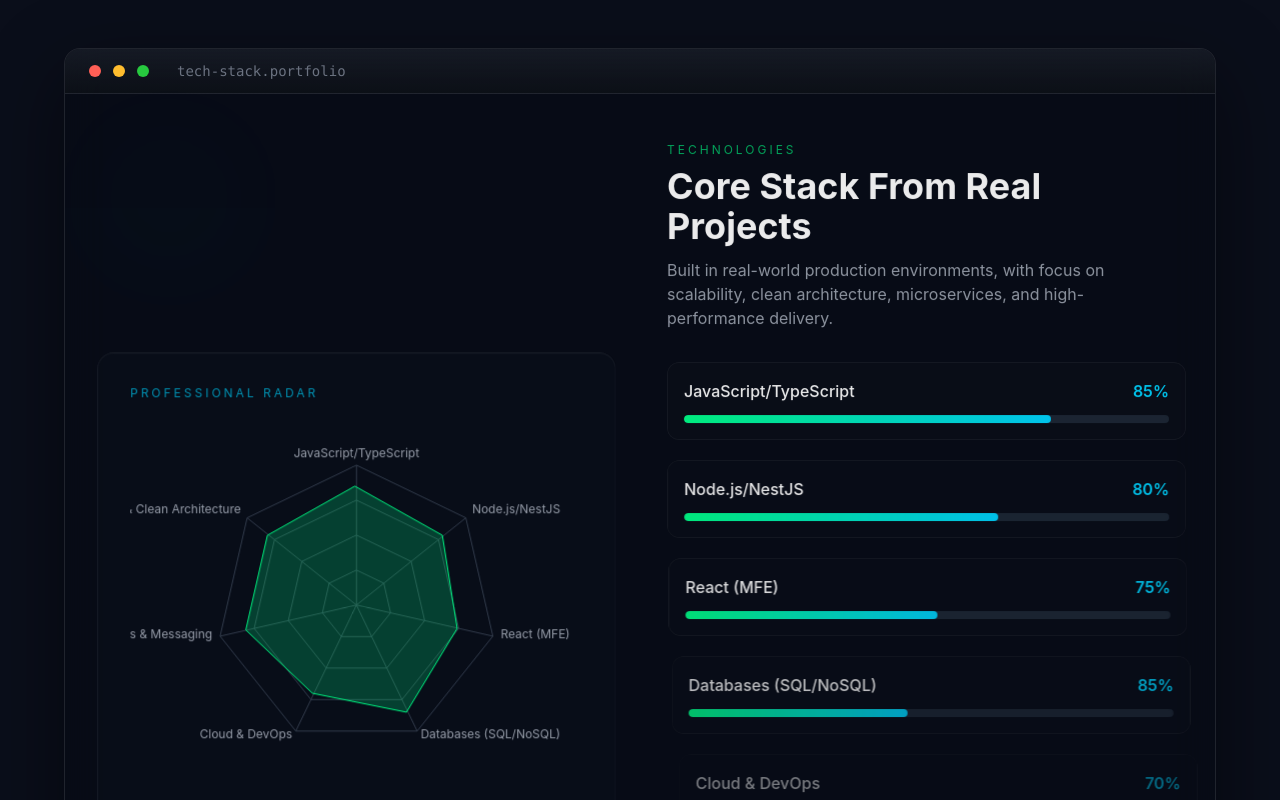
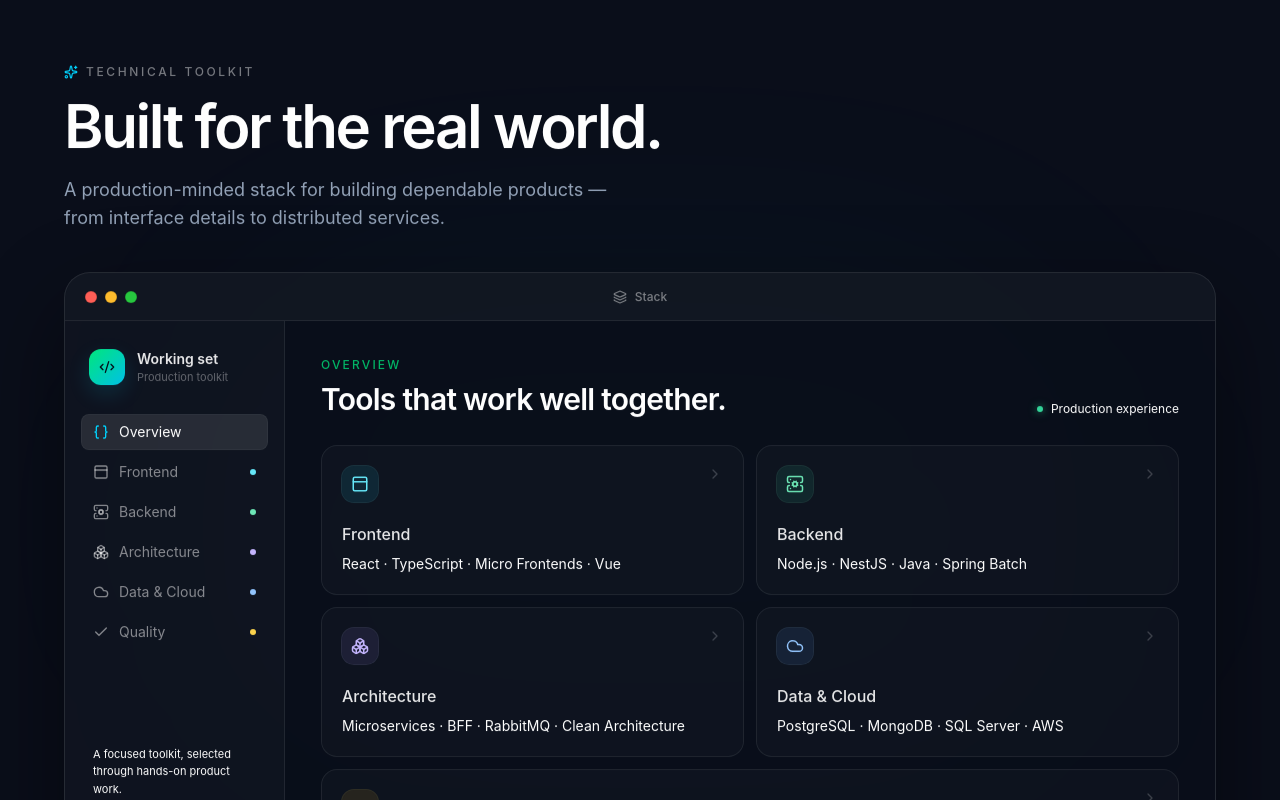
Before and after one commit to flaviozno/portfolio, a React (Vite) app: page / in a window 1280 px wide. Shown: the part 1640-2440 px from the top of the page. Built offline with nearby package versions, Linux system fonts and the light colour scheme.

Commit message:
fix: stack layout

```diff
--- a/src/components/TechStack.jsx
+++ b/src/components/TechStack.jsx
@@ -1,26 +1,107 @@
-import { useRef, useEffect, useState } from "react";
+import { useEffect, useRef, useState } from "react";
 import {
-  RadarChart,
-  PolarGrid,
-  PolarAngleAxis,
-  Radar,
-  ResponsiveContainer,
-} from "recharts";
+  Boxes,
+  Braces,
+  Check,
+  ChevronRight,
+  Cloud,
+  Code2,
+  Layers3,
+  PanelTop,
+  ServerCog,
+  Sparkles,
+} from "lucide-react";
 
-const data = [
-  { skill: "JavaScript/TypeScript", level: 85 },
-  { skill: "Node.js/NestJS", level: 80 },
-  { skill: "React (MFE)", level: 75 },
-  { skill: "Databases (SQL/NoSQL)", level: 85 },
-  { skill: "Cloud & DevOps", level: 70 },
-  { skill: "Microservices & Messaging", level: 80 },
-  { skill: "Testing & Clean Architecture", level: 80 },
+const stackGroups = [
+  {
+    id: "frontend",
+    label: "Frontend",
+    eyebrow: "Interfaces",
+    title: "Frontend systems",
+    description:
+      "Modular, accessible interfaces designed to stay fast as products grow.",
+    icon: PanelTop,
+    accent: "cyan",
+    technologies: ["React", "TypeScript", "Micro Frontends", "Vue", "Tailwind CSS"],
+  },
+  {
+    id: "backend",
+    label: "Backend",
+    eyebrow: "Services",
+    title: "Backend development",
+    description:
+      "Reliable services with clear boundaries, thoughtful APIs, and maintainable business rules.",
+    icon: ServerCog,
+    accent: "green",
+    technologies: ["Node.js", "NestJS", "Java", "Spring Batch", "Laravel", ".NET"],
+  },
+  {
+    id: "architecture",
+    label: "Architecture",
+    eyebrow: "Structure",
+    title: "Distributed architecture",
+    description:
+      "Systems organized for independent delivery, resilience, and long-term evolution.",
+    icon: Boxes,
+    accent: "violet",
+    technologies: ["Microservices", "BFF", "RabbitMQ", "Clean Architecture", "REST APIs"],
+  },
+  {
+    id: "data-cloud",
+    label: "Data & Cloud",
+    eyebrow: "Infrastructure",
+    title: "Data and cloud",
+    description:
+      "Practical infrastructure and data choices for production workloads at different scales.",
+    icon: Cloud,
+    accent: "blue",
+    technologies: ["PostgreSQL", "MongoDB", "SQL Server", "AWS", "Azure", "Docker"],
+  },
+  {
+    id: "quality",
+    label: "Quality",
+    eyebrow: "Delivery",
+    title: "Quality and delivery",
+    description:
+      "A delivery workflow centered on predictable changes, useful tests, and team clarity.",
+    icon: Check,
+    accent: "amber",
+    technologies: ["Automated Testing", "Git", "CI/CD", "Code Review", "Agile Delivery"],
+  },
 ];
+
+const accentStyles = {
+  cyan: {
+    icon: "bg-cyan-400/10 text-cyan-300 ring-cyan-300/15",
+    dot: "bg-cyan-300",
+    glow: "from-cyan-400/10",
+  },
+  green: {
+    icon: "bg-emerald-400/10 text-emerald-300 ring-emerald-300/15",
+    dot: "bg-emerald-300",
+    glow: "from-emerald-400/10",
+  },
+  violet: {
+    icon: "bg-violet-400/10 text-violet-300 ring-violet-300/15",
+    dot: "bg-violet-300",
+    glow: "from-violet-400/10",
+  },
+  blue: {
+    icon: "bg-blue-400/10 text-blue-300 ring-blue-300/15",
+    dot: "bg-blue-300",
+    glow: "from-blue-400/10",
+  },
+  amber: {
+    icon: "bg-amber-400/10 text-amber-300 ring-amber-300/15",
+    dot: "bg-amber-300",
+    glow: "from-amber-400/10",
+  },
+};
 
 const TechStack = () => {
   const ref = useRef(null);
   const [isInView, setIsInView] = useState(false);
-  const [isMobile, setIsMobile] = useState(false);
+  const [activeGroup, setActiveGroup] = useState("overview");
 
   useEffect(() => {
     const observer = new IntersectionObserver(
@@ -30,170 +111,256 @@
           observer.unobserve(entry.target);
         }
       },
-      { threshold: 0.1, rootMargin: "-100px" },
+      { threshold: 0.1, rootMargin: "-80px" },
     );
 
-    if (ref.current) {
-      observer.observe(ref.current);
-    }
+    if (ref.current) observer.observe(ref.current);
 
     return () => observer.disconnect();
   }, []);
 
-  useEffect(() => {
-    const checkMobile = () => {
-      setIsMobile(window.innerWidth < 768);
-    };
-
-    checkMobile();
-    window.addEventListener("resize", checkMobile);
-
-    return () => window.removeEventListener("resize", checkMobile);
-  }, []);
-
-  const radarData = isMobile
-    ? data.map((item) => {
-        const shortLabelMap = {
-          "JavaScript/TypeScript": "JS/TS",
-          "Node.js/NestJS": "Node/Nest",
-          "React (MFE)": "React",
-          "Databases (SQL/NoSQL)": "DB",
-          "Cloud & DevOps": "Cloud",
-          "Microservices & Messaging": "Microservices",
-          "Testing & Clean Architecture": "Testing",
-        };
-
-        return {
-          ...item,
-          radarSkill: shortLabelMap[item.skill] ?? item.skill,
-        };
-      })
-    : data.map((item) => ({
-        ...item,
-        radarSkill: item.skill,
-      }));
+  const selectedGroup = stackGroups.find((group) => group.id === activeGroup);
+  const SelectedIcon = selectedGroup?.icon;
 
   return (
     <section
       id="tech"
       ref={ref}
-      className="flex min-h-screen items-center justify-center px-6 py-20"
+      className="relative flex min-h-screen items-center overflow-hidden px-4 py-24 sm:px-6"
     >
-      <div className="w-full max-w-6xl">
-        <div className="overflow-hidden rounded-2xl border border-white/10 bg-[rgba(5,8,16,0.3)] shadow-[0_25px_80px_rgba(0,0,0,0.45)] backdrop-blur-[20px]">
-          <div className="flex items-center gap-3 border-b border-white/5 bg-[linear-gradient(to_bottom,rgba(25,30,40,0.8),rgba(13,17,23,0.8))] px-6 py-3">
-            <div className="h-3 w-3 rounded-full bg-[#ff5f56]" />
-            <div className="h-3 w-3 rounded-full bg-[#ffbd2e]" />
-            <div className="h-3 w-3 rounded-full bg-[#27c93f]" />
-            <span className="ml-4 font-mono text-sm text-gray-500">
-              tech-stack.portfolio
-            </span>
+      <div className="pointer-events-none absolute left-1/2 top-1/2 h-[520px] w-[900px] -translate-x-1/2 -translate-y-1/2 rounded-full bg-cyan-400/[0.035] blur-[120px]" />
+
+      <div
+        className={`relative mx-auto w-full max-w-6xl transition-all duration-1000 ${
+          isInView ? "translate-y-0 opacity-100" : "translate-y-8 opacity-0"
+        }`}
+      >
+        <div className="mb-10 max-w-2xl">
+          <div className="mb-4 flex items-center gap-2 text-xs font-medium uppercase tracking-[0.22em] text-white/45">
+            <Sparkles className="h-3.5 w-3.5 text-terminal-accent" />
+            Technical toolkit
+          </div>
+          <h2 className="text-4xl font-semibold tracking-[-0.04em] text-white sm:text-5xl md:text-6xl">
+            Built for the real world.
+          </h2>
+          <p className="mt-5 max-w-xl text-base leading-relaxed text-slate-400 sm:text-lg">
+            A production-minded stack for building dependable products — from
+            interface details to distributed services.
+          </p>
+        </div>
+
+        <div className="overflow-hidden rounded-[26px] border border-white/[0.12] bg-[#0b101b]/80 shadow-[0_32px_100px_rgba(0,0,0,0.45)] backdrop-blur-2xl">
+          <div className="relative flex h-12 items-center border-b border-white/[0.08] bg-white/[0.035] px-4 sm:px-5">
+            <div className="flex items-center gap-2" aria-hidden="true">
+              <span className="h-3 w-3 rounded-full bg-[#ff5f57] shadow-[inset_0_0_0_0.5px_rgba(0,0,0,0.25)]" />
+              <span className="h-3 w-3 rounded-full bg-[#febc2e] shadow-[inset_0_0_0_0.5px_rgba(0,0,0,0.25)]" />
+              <span className="h-3 w-3 rounded-full bg-[#28c840] shadow-[inset_0_0_0_0.5px_rgba(0,0,0,0.25)]" />
+            </div>
+
+            <div className="pointer-events-none absolute inset-x-0 flex items-center justify-center gap-2 text-xs font-medium text-white/45">
+              <Layers3 className="h-3.5 w-3.5" />
+              Stack
+            </div>
           </div>
 
-          <div className="relative px-8 py-12">
-            <div className="pointer-events-none absolute inset-0 opacity-30">
-              <div className="absolute left-10 top-10 h-32 w-32 rounded-full bg-terminal-accent/10 blur-3xl" />
-              <div className="absolute bottom-10 right-10 h-40 w-40 rounded-full bg-terminal-text/10 blur-3xl" />
-            </div>
+          <div className="grid min-h-[590px] md:grid-cols-[220px_minmax(0,1fr)]">
+            <aside className="border-b border-white/[0.08] bg-white/[0.025] p-3 md:border-b-0 md:border-r md:p-4">
+              <div className="mb-4 hidden items-center gap-3 px-2 py-3 md:flex">
+                <div className="flex h-9 w-9 items-center justify-center rounded-xl bg-gradient-to-br from-terminal-text/90 to-terminal-accent/90 text-[#061019] shadow-[0_8px_22px_rgba(0,212,255,0.14)]">
+                  <Code2 className="h-4 w-4" />
+                </div>
+                <div>
+                  <p className="text-sm font-semibold text-white/90">Working set</p>
+                  <p className="text-[11px] text-white/35">Production toolkit</p>
+                </div>
+              </div>
 
-            <div
-              className={`relative grid items-center gap-12 md:grid-cols-2 transition-all duration-1000 ${
-                isInView
-                  ? "translate-y-0 opacity-100"
-                  : "translate-y-10 opacity-0"
-              }`}
-            >
-              <div
-                className={`transition-all delay-150 duration-1000 ${
-                  isInView ? "scale-100 opacity-100" : "scale-95 opacity-0"
-                }`}
+              <nav
+                className="flex gap-1.5 overflow-x-auto pb-1 md:block md:space-y-1 md:overflow-visible md:pb-0"
+                aria-label="Stack categories"
               >
-                <div className="rounded-2xl border border-white/5 bg-gray-900/30 p-8 shadow-[inset_0_1px_0_rgba(255,255,255,0.03)]">
-                  <div className="mb-6">
-                    <p className="mb-2 text-xs uppercase tracking-[0.25em] text-terminal-accent/70">
-                      Professional Radar
+                <button
+                  type="button"
+                  onClick={() => setActiveGroup("overview")}
+                  aria-pressed={activeGroup === "overview"}
+                  className={`flex shrink-0 items-center gap-2.5 rounded-lg px-3 py-2 text-left text-sm transition-colors md:w-full ${
+                    activeGroup === "overview"
+                      ? "bg-white/[0.1] text-white shadow-[inset_0_0_0_1px_rgba(255,255,255,0.04)]"
+                      : "text-white/50 hover:bg-white/[0.045] hover:text-white/80"
+                  }`}
+                >
+                  <Braces className="h-4 w-4 text-terminal-accent" />
+                  Overview
+                </button>
+
+                {stackGroups.map((group) => {
+                  const Icon = group.icon;
+                  const styles = accentStyles[group.accent];
+
+                  return (
+                    <button
+                      key={group.id}
+                      type="button"
+                      onClick={() => setActiveGroup(group.id)}
+                      aria-pressed={activeGroup === group.id}
+                      className={`flex shrink-0 items-center gap-2.5 rounded-lg px-3 py-2 text-left text-sm transition-colors md:w-full ${
+                        activeGroup === group.id
+                          ? "bg-white/[0.1] text-white shadow-[inset_0_0_0_1px_rgba(255,255,255,0.04)]"
+                          : "text-white/50 hover:bg-white/[0.045] hover:text-white/80"
+                      }`}
+                    >
+                      <Icon className="h-4 w-4" />
+                      {group.label}
+                      <span
+                        className={`ml-auto hidden h-1.5 w-1.5 rounded-full md:block ${styles.dot}`}
+                      />
+                    </button>
+                  );
+                })}
+              </nav>
+
+              <div className="mt-auto hidden px-3 pb-1 pt-24 md:block">
+                <p className="text-[11px] leading-relaxed text-white/28">
+                  A focused toolkit, selected through hands-on product work.
+                </p>
+              </div>
+            </aside>
+
+            <div className="relative overflow-hidden p-5 sm:p-7 lg:p-9">
+              {activeGroup === "overview" ? (
+                <div key="overview" className="animate-[techFade_420ms_ease-out]">
+                  <div className="mb-7 flex flex-col justify-between gap-4 sm:flex-row sm:items-end">
+                    <div>
+                      <p className="mb-2 text-xs font-medium uppercase tracking-[0.18em] text-terminal-text/70">
+                        Overview
+                      </p>
+                      <h3 className="text-2xl font-semibold tracking-tight text-white sm:text-3xl">
+                        Tools that work well together.
+                      </h3>
+                    </div>
+                    <div className="flex items-center gap-2 text-xs text-white/38">
+                      <span className="h-1.5 w-1.5 rounded-full bg-emerald-400 shadow-[0_0_9px_rgba(52,211,153,0.7)]" />
+                      Production experience
+                    </div>
+                  </div>
+
+                  <div className="grid gap-3 sm:grid-cols-2">
+                    {stackGroups.map((group, index) => {
+                      const Icon = group.icon;
+                      const styles = accentStyles[group.accent];
+
+                      return (
+                        <button
+                          key={group.id}
+                          type="button"
+                          onClick={() => setActiveGroup(group.id)}
+                          className={`group relative overflow-hidden rounded-2xl border border-white/[0.075] bg-white/[0.025] p-5 text-left transition-all duration-300 hover:-translate-y-0.5 hover:border-white/[0.15] hover:bg-white/[0.045] ${
+                            index === stackGroups.length - 1
+                              ? "sm:col-span-2"
+                              : ""
+                          }`}
+                        >
+                          <div
+                            className={`pointer-events-none absolute inset-0 bg-gradient-to-br ${styles.glow} via-transparent to-transparent opacity-0 transition-opacity duration-300 group-hover:opacity-100`}
+                          />
+                          <div className="relative mb-5 flex items-start justify-between">
+                            <span
+                              className={`flex h-9 w-9 items-center justify-center rounded-xl ring-1 ${styles.icon}`}
+                            >
+                              <Icon className="h-[18px] w-[18px]" />
+                            </span>
+                            <ChevronRight className="h-4 w-4 text-white/20 transition-all duration-300 group-hover:translate-x-0.5 group-hover:text-white/50" />
+                          </div>
+                          <div className="relative">
+                            <p className="font-medium text-white/90">{group.label}</p>
+                            <p className="mt-2 line-clamp-1 text-sm text-white/38">
+                              {group.technologies.slice(0, 4).join(" · ")}
+                            </p>
+                          </div>
+                        </button>
+                      );
+                    })}
+                  </div>
+                </div>
+              ) : (
+                <div
+                  key={selectedGroup.id}
+                  className="animate-[techFade_420ms_ease-out]"
+                >
+                  <button
+                    type="button"
+                    onClick={() => setActiveGroup("overview")}
+                    className="mb-7 flex items-center gap-1.5 text-xs text-white/35 transition-colors hover:text-white/65"
+                  >
+                    <ChevronRight className="h-3.5 w-3.5 rotate-180" />
+                    All disciplines
+                  </button>
+
+                  <div className="mb-10 max-w-2xl">
+                    <span
+                      className={`mb-6 flex h-12 w-12 items-center justify-center rounded-2xl ring-1 ${accentStyles[selectedGroup.accent].icon}`}
+                    >
+                      <SelectedIcon className="h-6 w-6" />
+                    </span>
+                    <p className="mb-2 text-xs font-medium uppercase tracking-[0.18em] text-white/35">
+                      {selectedGroup.eyebrow}
+                    </p>
+                    <h3 className="text-3xl font-semibold tracking-[-0.03em] text-white sm:text-4xl">
+                      {selectedGroup.title}
+                    </h3>
+                    <p className="mt-4 max-w-xl text-base leading-relaxed text-slate-400">
+                      {selectedGroup.description}
                     </p>
                   </div>
 
-                  <ResponsiveContainer width="100%" height={isMobile ? 280 : 360}>
-                    <RadarChart data={radarData}>
-                      <PolarGrid stroke="#374151" />
-                      <PolarAngleAxis
-                        dataKey="radarSkill"
-                        tick={{ fill: "#9ca3af", fontSize: isMobile ? 10 : 12 }}
-                      />
-                      <Radar
-                        name="Skills"
-                        dataKey="level"
-                        stroke="#00ff88"
-                        fill="#00ff88"
-                        fillOpacity={0.22}
-                      />
-                    </RadarChart>
-                  </ResponsiveContainer>
-                </div>
-              </div>
-
-              <div
-                className={`transition-all delay-300 duration-1000 ${
-                  isInView
-                    ? "translate-x-0 opacity-100"
-                    : "translate-x-10 opacity-0"
-                }`}
-              >
-                <div className="mb-8">
-                  <p className="mb-2 text-xs uppercase tracking-[0.25em] text-terminal-text/70">
-                    Technologies
-                  </p>
-                  <h3 className="text-3xl font-bold text-white md:text-4xl">
-                    Core Stack From Real Projects
-                  </h3>
-                  <p className="mt-3 max-w-lg text-gray-400">
-                    Built in real-world production environments, with focus on
-                    scalability, clean architecture, microservices, and
-                    high-performance delivery.
-                  </p>
-                </div>
-
-                <div className="space-y-5">
-                  {data.map((item, index) => (
-                    <div
-                      key={item.skill}
-                      className={`rounded-xl border border-white/5 bg-white/[0.02] p-4 transition-all duration-700 hover:border-terminal-accent/20 hover:bg-white/[0.04] hover:shadow-[0_0_25px_rgba(0,255,136,0.05)] ${
-                        isInView
-                          ? "translate-x-0 opacity-100"
-                          : "translate-x-6 opacity-0"
-                      }`}
-                      style={{
-                        transitionDelay: `${250 + index * 120}ms`,
-                      }}
-                    >
-                      <div className="mb-3 flex items-center justify-between">
-                        <span className="font-medium text-white">
-                          {item.skill}
+                  <div className="overflow-hidden rounded-2xl border border-white/[0.08] bg-white/[0.025]">
+                    {selectedGroup.technologies.map((technology, index) => (
+                      <div
+                        key={technology}
+                        className="flex items-center gap-4 border-b border-white/[0.06] px-4 py-3.5 last:border-b-0 sm:px-5"
+                      >
+                        <span className="w-5 font-mono text-[11px] text-white/20">
+                          {String(index + 1).padStart(2, "0")}
                         </span>
-                        <span className="font-semibold text-terminal-accent">
-                          {item.level}%
+                        <span className="text-sm font-medium text-white/80">
+                          {technology}
                         </span>
-                      </div>
-
-                      <div className="h-2 overflow-hidden rounded-full bg-gray-800">
-                        <div
-                          className="h-full rounded-full bg-gradient-to-r from-terminal-text to-terminal-accent transition-all duration-1000 ease-out"
-                          style={{
-                            width: isInView ? `${item.level}%` : "0%",
-                            transitionDelay: `${400 + index * 120}ms`,
-                          }}
+                        <span
+                          className={`ml-auto h-1.5 w-1.5 rounded-full ${accentStyles[selectedGroup.accent].dot}`}
                         />
                       </div>
-                    </div>
-                  ))}
+                    ))}
+                  </div>
                 </div>
-              </div>
+              )}
             </div>
+          </div>
+
+          <div className="flex h-9 items-center justify-between border-t border-white/[0.07] bg-black/15 px-4 text-[10px] text-white/25 sm:px-5">
+            <span>{activeGroup === "overview" ? "5 disciplines" : selectedGroup.label}</span>
+            <span>Designed through practice</span>
           </div>
         </div>
       </div>
+
+      <style>{`
+        @keyframes techFade {
+          from { opacity: 0; transform: translateY(8px); }
+          to { opacity: 1; transform: translateY(0); }
+        }
+
+        @media (prefers-reduced-motion: reduce) {
+          #tech * { animation-duration: 0.01ms !important; }
+        }
+
+        #tech nav {
+          scrollbar-width: none;
+        }
+
+        #tech nav::-webkit-scrollbar {
+          display: none;
+        }
+      `}</style>
     </section>
   );
 };
```
Also changed, not shown: package.json (+19 -19 lines), 1 other file (tests, documents, lock files or other folders).
